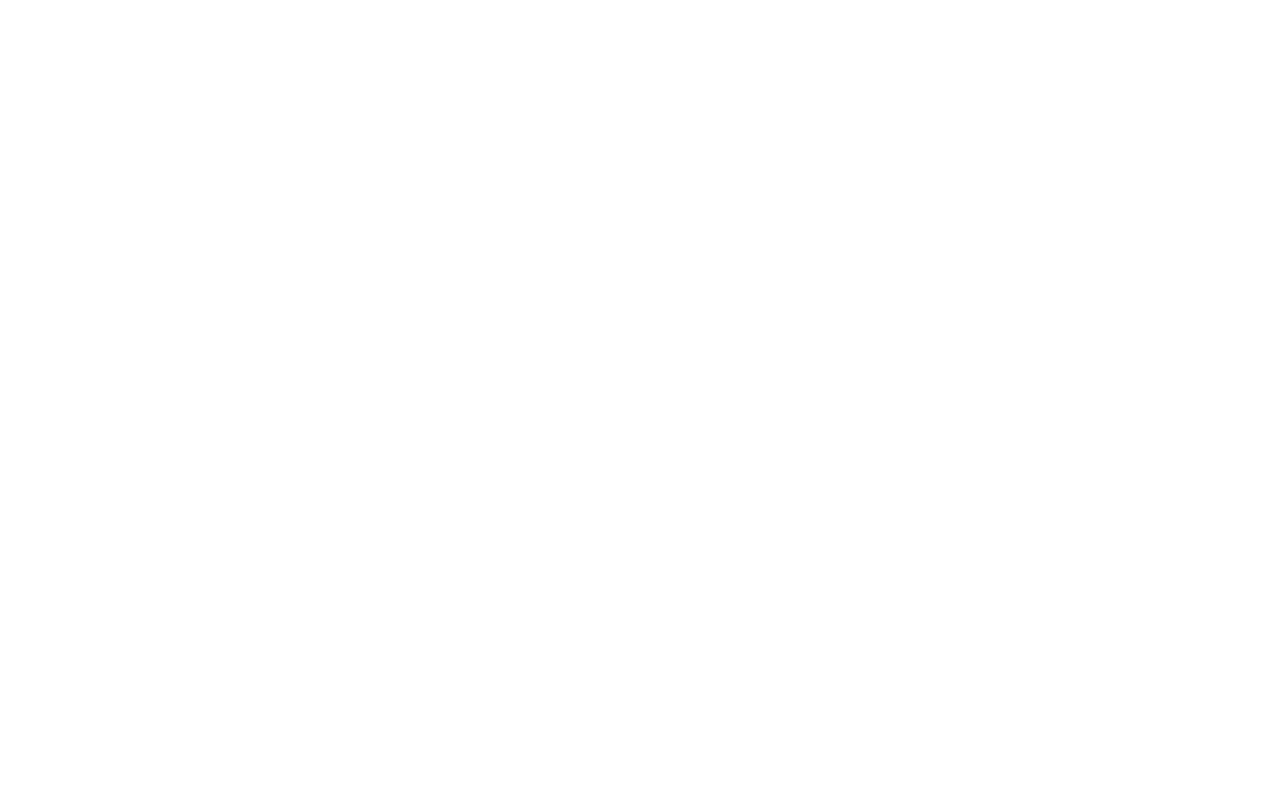
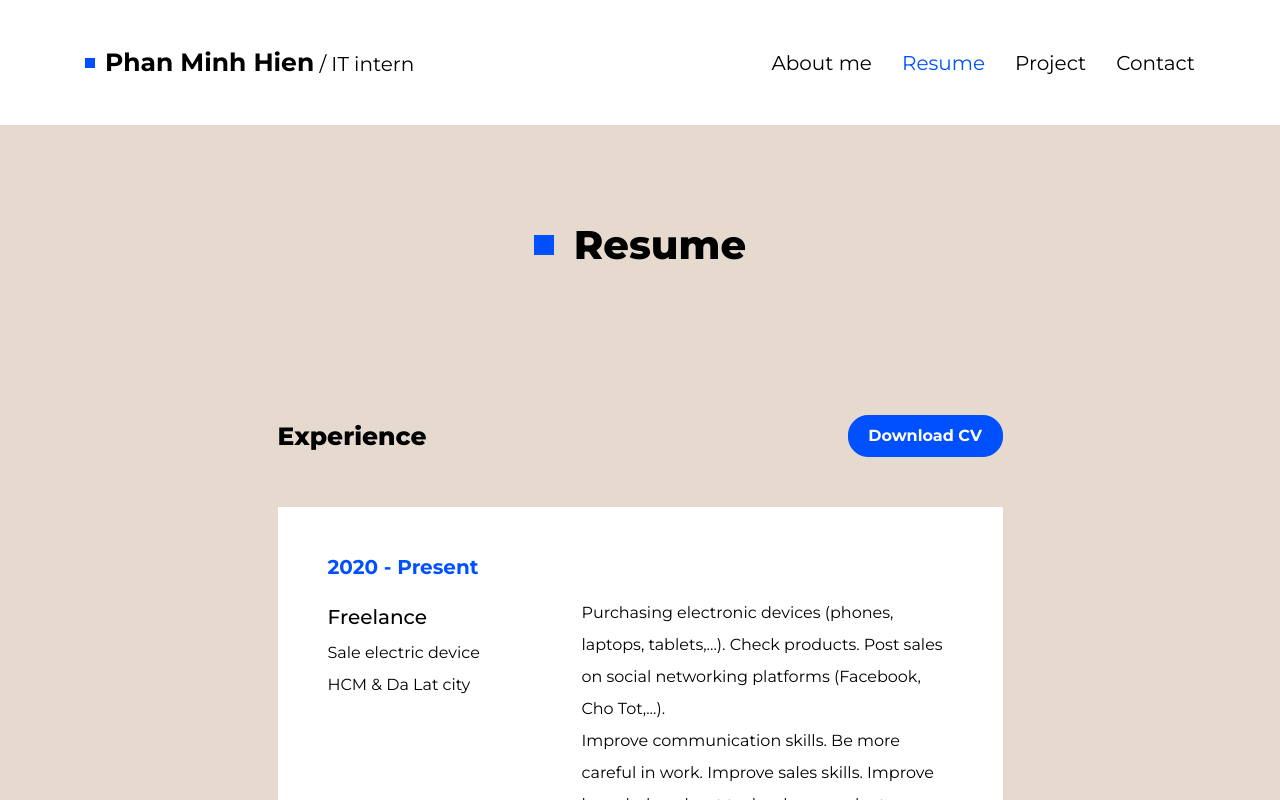
Before and after one commit to pmh3107/my-CV, a React (Create React App) app: page /Resume in a window 1280 px wide. Before the commit this address had no page. Shown: the top 800 px of the page. Built offline with nearby package versions, Linux system fonts and the light colour scheme.

Commit message:
Create Resume part 1

```diff
--- a/src/App.js
+++ b/src/App.js
@@ -3,6 +3,7 @@
 import AboutMe from "./components/pages/AboutMe";
 import "./scss/main.scss";
 import Contact from "./components/pages/Contact";
+import Resume from "./components/pages/Resume";
 
 function App() {
   return (
@@ -10,6 +11,7 @@
       <Routes>
         <Route path="/" element={<AboutMe />} />
         <Route path="/Contact" element={<Contact />} />
+        <Route path="/Resume" element={<Resume />} />
         {/* <Route path="*" element={<NotFound />} /> */}
       </Routes>
     </BrowserRouter>
--- a/src/components/layout/Header.jsx
+++ b/src/components/layout/Header.jsx
@@ -49,7 +49,13 @@
                 >
                   <Link to="/">About me</Link>
                 </li>
-                <li className="navbar__item">Resume</li>
+                <li
+                  className={`navbar__item ${
+                    location.pathname === "/Resume" ? "active" : ""
+                  }`}
+                >
+                  <Link to="/Resume">Resume</Link>
+                </li>
                 <li className="navbar__item">Project</li>
                 <li
                   className={`navbar__item ${
--- a/src/components/pages/AboutMe.jsx
+++ b/src/components/pages/AboutMe.jsx
@@ -2,6 +2,7 @@
 import Header from "../layout/Header";
 import Footer from "../layout/Footer";
 import Social from "../common/SocialIcon";
+import { Link } from "react-router-dom";
 function AboutMe() {
   return (
     <>
@@ -28,8 +29,10 @@
               <h2 className="content__title">Hello✌️</h2>
               <h3 className="content__describe">Here's who I am & what I do</h3>
               <div className="content__action">
-                <button className="content__btn">RESUME</button>
-                <button className="content__btn">PROJECT</button>
+                <Link to="/Resume" className="content__link">
+                  RESUME
+                </Link>
+                <button className="content__link">PROJECT</button>
               </div>
               <div className="content__info-all">
                 <p className="content__info">
@@ -41,9 +44,9 @@
                 </p>
                 <p className="content__info">
                   Want to connect? Reach out through{" "}
-                  <a href="/Contact" className="content__info--link">
+                  <Link to="/Contact" className="content__info--link">
                     the contact
-                  </a>{" "}
+                  </Link>{" "}
                   form or my social media!
                 </p>
               </div>
--- a/src/components/pages/Contact.jsx
+++ b/src/components/pages/Contact.jsx
@@ -139,9 +139,9 @@
       <main className="main contact">
         <div className="container">
           <div className="contact-inner">
-            <div className="contact-top">
-              <div className="contact-top__dot"></div>
-              <h1 className="contact-top__heading">Let's talk 🤗</h1>
+            <div className="title-top">
+              <div className="title-top__dot"></div>
+              <h1 className="title-top__heading">Let's talk 🤗</h1>
             </div>
             <div className="contact-form">
               <ContactForm />
--- /dev/null
+++ b/src/components/pages/Resume.jsx
@@ -0,0 +1,69 @@
+import React from "react";
+import Header from "../layout/Header";
+import Footer from "../layout/Footer";
+import { Link } from "react-router-dom";
+
+function TagList() {
+  // connect api fire base and fix this link
+  const LinkCV =
+    "https://firebasestorage.googleapis.com/v0/b/mycv-80922.appspot.com/o/Cv_PDF%2FPhan-Minh-Hien_CV.pdf?alt=media&token=183dc758-82c7-4df5-b38f-8102cd17449d";
+  return (
+    <div className="resume__list">
+      <div className="resume__action">
+        <h2 className="resume__heading">Experience</h2>
+        <Link to={LinkCV} className="resume__action--btn">
+          Download CV
+        </Link>
+      </div>
+      <Tag />
+    </div>
+  );
+}
+// connect api data
+function Tag() {
+  return (
+    <div className="resume__tag">
+      <h3 className="resume__tag--year">2020 - Present</h3>
+      <div className="resume__tag--inner">
+        <div className="resume__tag--title">
+          <p className="resume__tag--job">Freelance</p>
+          <p className="resume__tag--company">Sale electric device</p>
+          <p className="resume__tag--location">HCM & Da Lat city</p>
+        </div>
+        <div className="resume__tag--desc">
+          <p className="resume__tag--content">
+            Purchasing electronic devices (phones, laptops, tablets,...). Check
+            products. Post sales on social networking platforms (Facebook, Cho
+            Tot,...).
+          </p>
+          <p className="resume__tag--content">
+            Improve communication skills. Be more careful in work. Improve sales
+            skills. Improve knowledge about technology products.
+          </p>
+        </div>
+      </div>
+    </div>
+  );
+}
+function Resume() {
+  return (
+    <>
+      <Header />
+      <main className="main resume">
+        <div className="container">
+          <div className="resume__inner">
+            <div className="title-top">
+              <div className="title-top__dot"></div>
+              <h1 className="title-top__heading">Resume</h1>
+            </div>
+            <div className="resume__body">
+              <TagList />
+            </div>
+          </div>
+        </div>
+      </main>
+      <Footer />
+    </>
+  );
+}
+export default Resume;
--- a/src/scss/common/_index.scss
+++ b/src/scss/common/_index.scss
@@ -1,2 +1,3 @@
 @forward "./social";
 @forward "./button";
+@forward "./title-top";
--- /dev/null
+++ b/src/scss/common/_title-top.scss
@@ -0,0 +1,18 @@
+.title-top {
+  padding-top: 100px;
+  display: flex;
+  align-items: center;
+  justify-content: center;
+  gap: 10px;
+  &__dot {
+    margin-right: 10px;
+    display: block;
+    height: 20px;
+    width: 20px;
+    background-color: var(--second-color-blue);
+  }
+  &__heading {
+    font-weight: 900;
+    font-size: 4rem;
+  }
+}
--- a/src/scss/pages/_Contact.scss
+++ b/src/scss/pages/_Contact.scss
@@ -14,24 +14,6 @@
     margin-bottom: 50px;
     background-color: var(--form-bg-color);
     box-shadow: 0px 4px 8px rgba(0, 0, 0, 0.1);
-  }
-}
-.contact-top {
-  margin-top: 50px;
-  display: flex;
-  align-items: center;
-  justify-content: center;
-  gap: 10px;
-  &__dot {
-    margin-right: 10px;
-    display: block;
-    height: 20px;
-    width: 20px;
-    background-color: var(--second-color-blue);
-  }
-  &__heading {
-    font-weight: 900;
-    font-size: 4rem;
   }
 }
 .form {
--- a/src/scss/pages/_aboutMe.scss
+++ b/src/scss/pages/_aboutMe.scss
@@ -8,7 +8,7 @@
   }
   &__inner {
     display: flex;
-    align-items: center;
+
     justify-content: center;
     padding: 140px 0 140px;
     gap: 40px;
@@ -63,6 +63,7 @@
   }
 }
 .content {
+  margin-top: 70px;
   width: 368px;
   &__title {
     font-size: 7rem;
@@ -78,7 +79,10 @@
     gap: 10px;
     padding-bottom: 60px;
   }
-  &__btn {
+  &__link {
+    display: flex;
+    justify-content: center;
+    align-items: center;
     width: 130px;
     height: 35px;
     border: 1px solid black;
--- a/src/scss/pages/_index.scss
+++ b/src/scss/pages/_index.scss
@@ -1,2 +1,3 @@
 @forward "./aboutMe";
 @forward "./Contact";
+@forward "./resume";
--- /dev/null
+++ b/src/scss/pages/_resume.scss
@@ -0,0 +1,73 @@
+.resume {
+  background-color: var(--primary-bg-color);
+
+  &__inner {
+    display: flex;
+    align-items: center;
+    flex-direction: column;
+  }
+  &__body {
+    margin-top: 100px;
+    max-width: 725px;
+  }
+  &__action {
+    display: flex;
+    justify-content: space-between;
+    align-items: center;
+    &--btn {
+      display: flex;
+      justify-content: center;
+      align-items: center;
+      width: 155px;
+      height: 42px;
+      font-weight: 700;
+      border-radius: 20px;
+      border: 1px solid var(--second-color-blue);
+      background-color: var(--second-color-blue);
+      color: var(--second-text-color);
+      &:hover {
+        border: 1px solid var(--second-color-blue);
+        background-color: transparent;
+        color: var(--second-color-blue);
+      }
+    }
+  }
+  &__heading {
+    font-weight: 900;
+    font-size: 2.5rem;
+  }
+  &__list {
+    display: flex;
+    gap: 50px;
+    flex-direction: column;
+    margin: 50px 0;
+  }
+  &__tag {
+    background-color: var(--form-bg-color);
+    width: 100%;
+    padding: 50px 50px;
+    &--year {
+      color: var(--second-color-blue);
+      font-size: 2rem;
+      font-weight: 700;
+    }
+    &--inner {
+      display: flex;
+      gap: 100px;
+      margin-top: 20px;
+    }
+    &--title {
+      width: 460px;
+    }
+    &--job {
+      font-size: 2rem;
+      font-weight: 500;
+      line-height: 2;
+    }
+    &--company,
+    &--location,
+    &--content {
+      line-height: 2;
+    }
+  }
+}
--- a/src/scss/theme/_light.scss
+++ b/src/scss/theme/_light.scss
@@ -18,6 +18,7 @@
   );
   --primary-bg-color: rgb(230, 218, 206);
   --primary-text-color: black;
+  --second-text-color: #ffffff;
   --second-color-blue: #0050ff;
   --social-bg-color: #ffffff;
 
```
